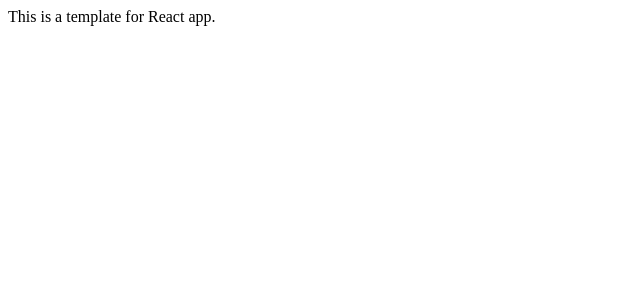
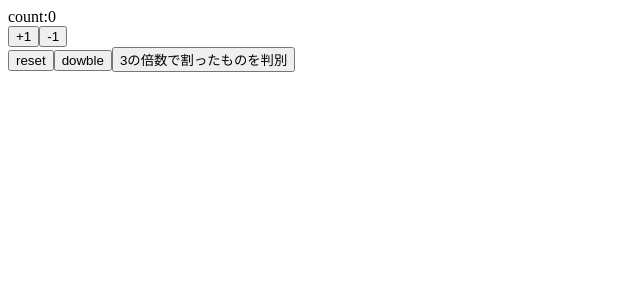
Before and after one commit to Reo-Saito1/react-hooks-101, a React (Create React App) app: page / in a window 1280 px wide. Shown: the top 300 px of the page, without its empty margins (0-640 px from the left). Built offline with nearby package versions, Linux system fonts and the light colour scheme; the HTML template or start-up script is replaced by a standard one.

Commit message:
my first React With hooks

```diff
--- a/src/App.js
+++ b/src/App.js
@@ -1,10 +1,46 @@
-import React from 'react';
+import React,{useState} from 'react';
 
 const App = () => {
-  return (
+  const [count,setCount] = useState(0)
+
+  const increment = () => {
+    setCount(count + 1)
+  }
+
+  const decrement = () => {
+    setCount(count - 1)
+  }
+
+  const reset = () => {
+    setCount(0)
+  }
+
+  const dowble = () => {
+    setCount(count * 2)
+  }
+
+  const divide3 = () => {
+    setCount(previousCount => {
+      return previousCount %3 === 0 ? previousCount/3:previousCount
+    })
+  }
+
+
+   return (
+     <>
     <div>
-      This is a template for React app.
+      count:{count}
     </div>
+    <div>
+    <button onClick={increment}>+1</button>
+    <button onClick={decrement}>-1</button>
+    </div>
+    <div>
+    <button onClick={reset}>reset</button>
+    <button onClick={dowble}>dowble</button>
+    <button onClick={divide3}>3の倍数で割ったものを判別</button>
+    </div>
+    </>
   );
 }
 
```
